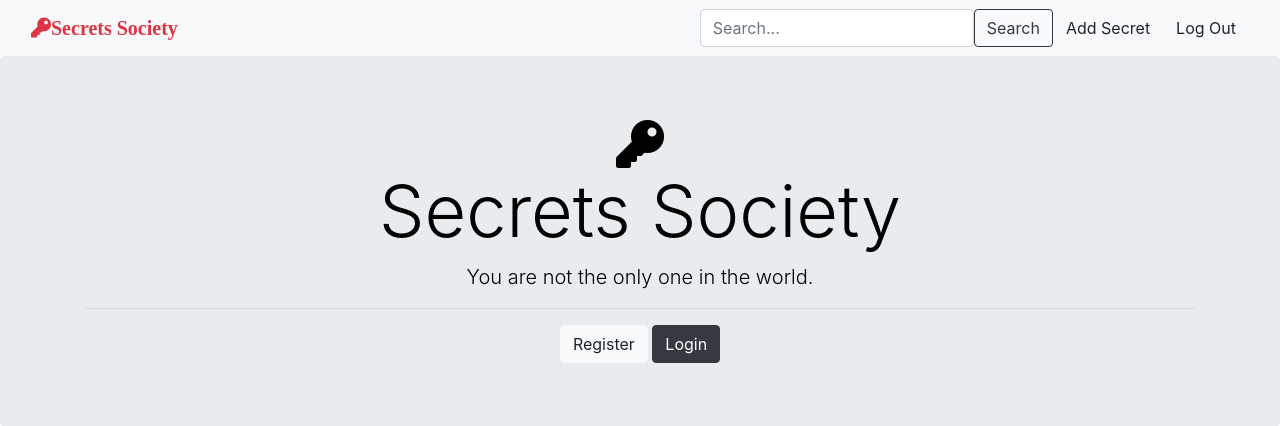
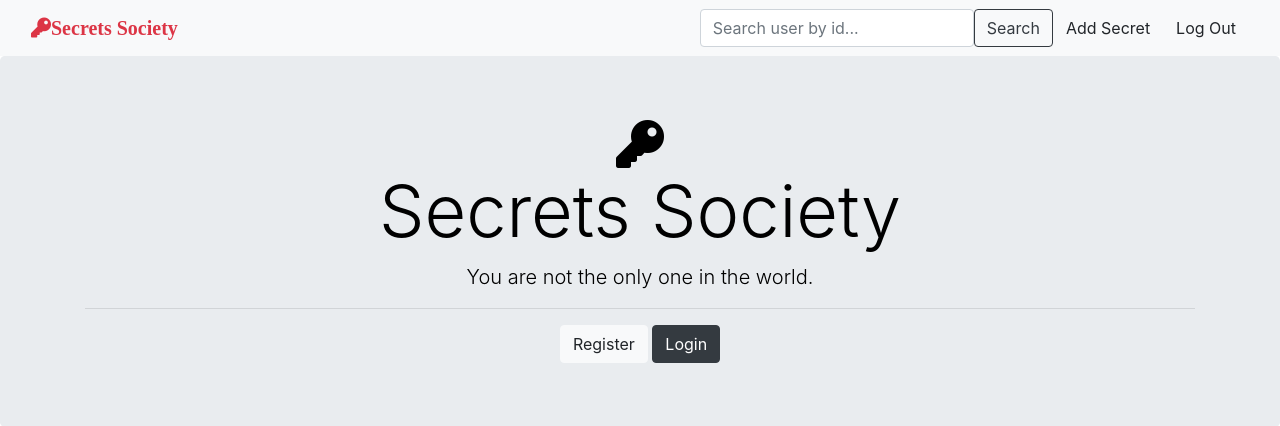
Before and after one commit to Gescale/SecretsSociety, a Node server app: page / in a window 1280 px wide. Shown: the top 426 px of the page. Run offline with Node 20, Linux system fonts and the light colour scheme; some libraries are stand-ins or nearby versions.

Commit message:
Edited the search to only search user by id, still have to edit the url

```diff
--- a/views/partials/header.ejs
+++ b/views/partials/header.ejs
@@ -18,7 +18,7 @@
       <div class="d-flex justify-content-end">
         <div class="d-flex justify-content-center flex-row">
           <form class="d-flex" method="post" href="/search">
-            <input class="form-control me-2" type="search" placeholder="Search..." name="search" required aria-label="Search">
+            <input class="form-control me-2" type="search" placeholder="Search user by id..." name="search" required aria-label="Search">
             <button class="btn btn-outline-dark" type="submit">Search</button>
           </form>
 
```
